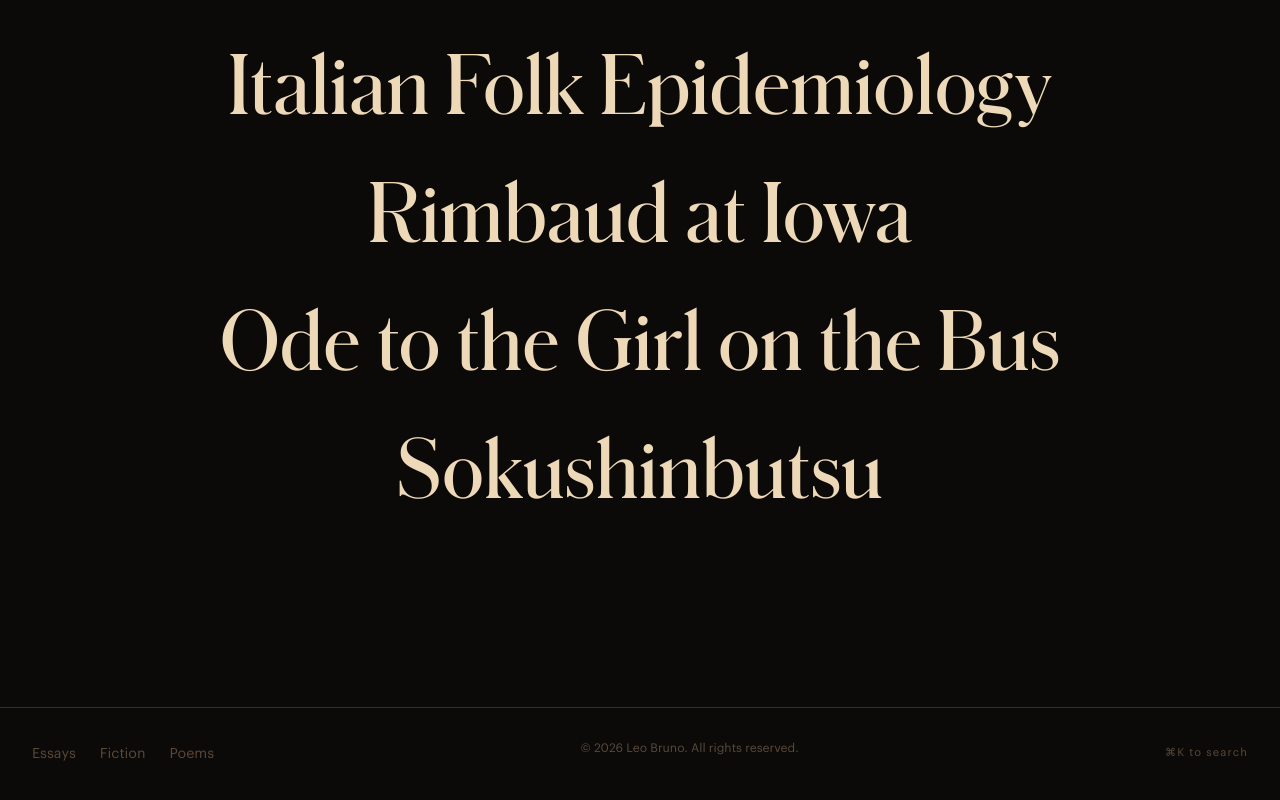
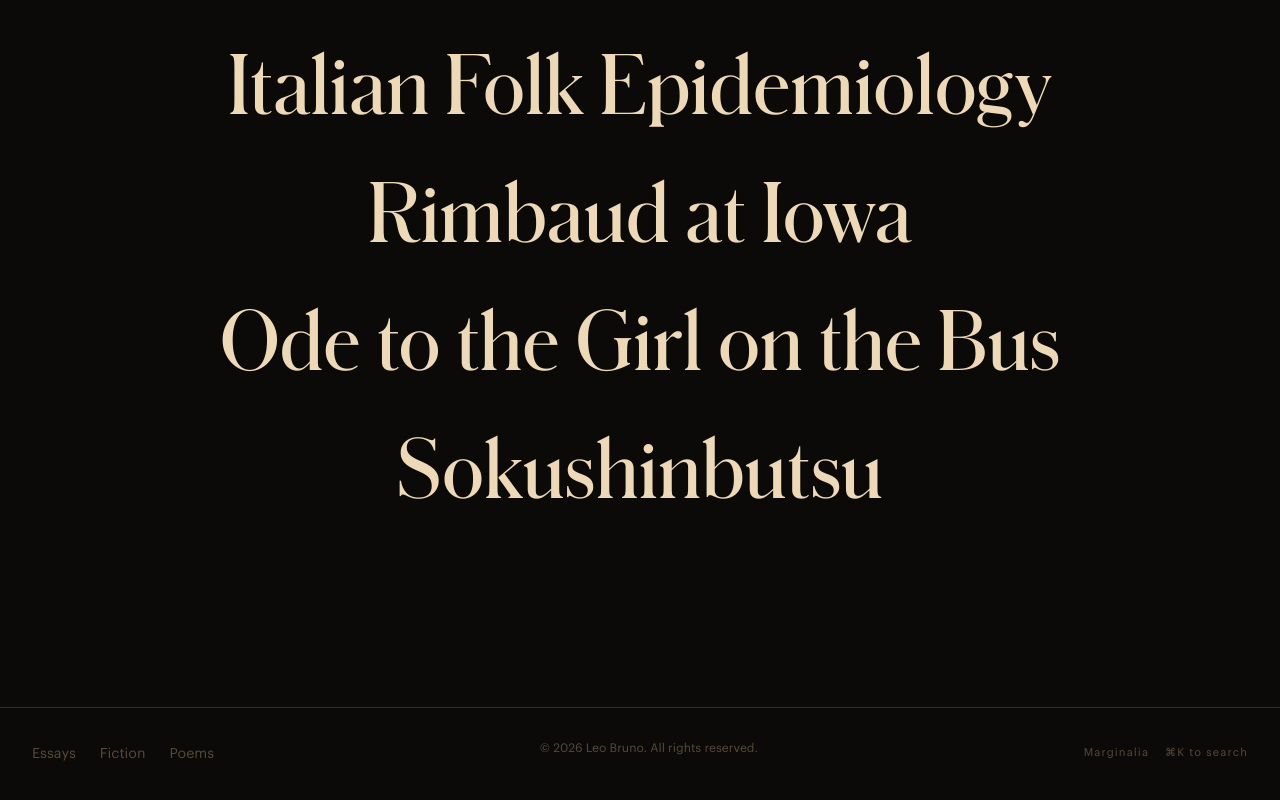
Before and after one commit to joedeluca/leobruno, a Next.js app: page / in a window 1280 px wide. Shown: the part 1023-1823 px from the top of the page. Built offline with nearby package versions, Linux system fonts and the light colour scheme; a web font is replaced by a local one.

Commit message:
feat: add Marginalia category and related content to the site

```diff
--- a/app/essays/page.tsx
+++ b/app/essays/page.tsx
@@ -22,7 +22,7 @@ export default function EssaysPage() {
   const posts = getSortedPostsData()
 
   const items: EssayItem[] = posts
-    .filter(p => p.category !== "Fiction" && p.category !== "Poetry" && p.category !== "Poem")
+    .filter(p => p.category !== "Fiction" && p.category !== "Poetry" && p.category !== "Poem" && p.category !== "Marginalia")
     .map(p => ({
       slug: p.slug,
       title: p.title,
--- /dev/null
+++ b/app/marginalia/page.tsx
@@ -0,0 +1,15 @@
+import type { Metadata } from "next"
+import CategoryLanding from "@/components/CategoryLanding"
+import { getSortedPostsData } from "@/lib/posts"
+
+export const metadata: Metadata = {
+  title: "Marginalia",
+  description: "Short notes and observations by Leo Bruno.",
+  alternates: { canonical: "https://www.leobruno.it/marginalia" },
+}
+
+export default function MarginaliaPage() {
+  const posts = getSortedPostsData().filter(p => p.category === "Marginalia")
+  const items = posts.map(p => ({ href: `/${p.slug}`, title: p.title }))
+  return <CategoryLanding label="Marginalia" items={items} />
+}
--- a/app/page.tsx
+++ b/app/page.tsx
@@ -40,7 +40,9 @@ export default function Home() {
   const posts = getSortedPostsData()
   const poems = getAllPoems().filter(p => p.author === "Leo Bruno")
 
-  const postItems: HomeItem[] = posts.map(p => ({
+  const postItems: HomeItem[] = posts
+    .filter(p => p.category !== "Marginalia")
+    .map(p => ({
       slug: p.slug,
       title: p.title,
       date: p.date,
--- a/components/Footer.tsx
+++ b/components/Footer.tsx
@@ -70,7 +70,15 @@ export default function Footer() {
         >
           © {new Date().getFullYear()} Leo Bruno. All rights reserved.
         </p>
-        <SearchHint />
+        <div className="flex items-center gap-4">
+          <Link
+            href="/marginalia"
+            style={{ fontFamily: '"Graphik", system-ui, sans-serif', fontSize: '11px', color: '#5a4a3a', letterSpacing: '0.1em' }}
+          >
+            Marginalia
+          </Link>
+          <SearchHint />
+        </div>
       </div>
     </footer>
   )
--- a/components/MobileNav.tsx
+++ b/components/MobileNav.tsx
@@ -15,6 +15,7 @@ const links = [
 
 const bottomLinks = [
   { href: "/about", label: "About Leo" },
+  { href: "/marginalia", label: "Marginalia" },
 ]
 
 export default function MobileNav() {
--- /dev/null
+++ b/posts/bifidus.md
@@ -0,0 +1,26 @@
+---
+title: "Bifidus"
+date: "2026-03-18"
+category: "Marginalia"
+tags: ["Marginalia", "Italy", "Field Notes"]
+excerpt: "I went to Lidl after work, as I usually do. Spent about five minutes lurking in the cookie aisle."
+teaser: "Marginalia"
+---
+
+I went to Lidl after work, as I usually do. Spent about five minutes lurking in the cookie aisle.
+
+There were these cookies. Some kind of spongy marshmallow on the inside, cookie on the bottom, orange marmalade, dark chocolate coating on top. Three or four layers. The box alone looked like it was designed by the Gucci porn department. There was a cherry version too.
+
+I couldn’t look them in the eye.
+
+I scanned the other cookies like there was actually some decision-making going on. There wasn’t. I knew what I wanted. The whole aisle knew. But it’s 90% women in Italian grocery stores — men don’t really shop here — and I could feel them watching. Not judging exactly. More like observing. An American man, alone, dilating in the cookie aisle. A nature documentary.
+
+So I walked to the back corner of the store where they keep the yogurt.
+
+I bought prune yogurt with bifidus. An act of undiluted self hatred that happened almost subconsciously. I didn’t even know what bifidus was.
+
+Too ashamed to walk back down the cookie aisle on my way to checkout I slunk down the water and toilet paper aisle. Couldn’t risk one of them catching a glimpse of my loneliness, my nearly unchecked desire. I paid, I left, I came home with something old people eat when they can’t go to the bathroom.
+
+I don’t know what I’m going to do tomorrow. But I know this. I will have to deal with those cookies. There will be a reckoning.
+
+Hopefully the bifidus doesn’t hit before morning.
```
Lines whose indentation alone changed are shown as unchanged.
